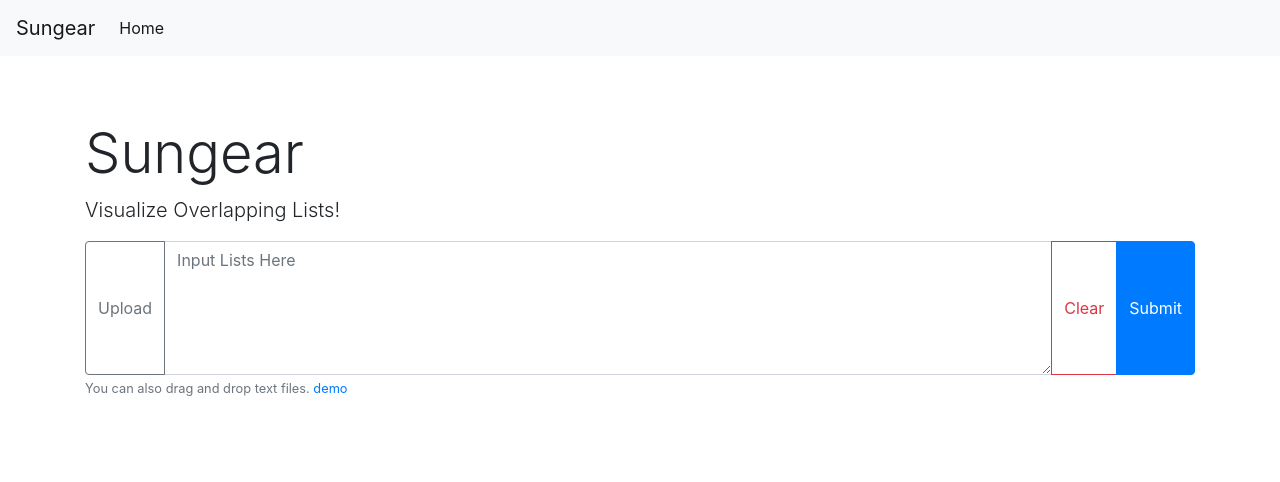
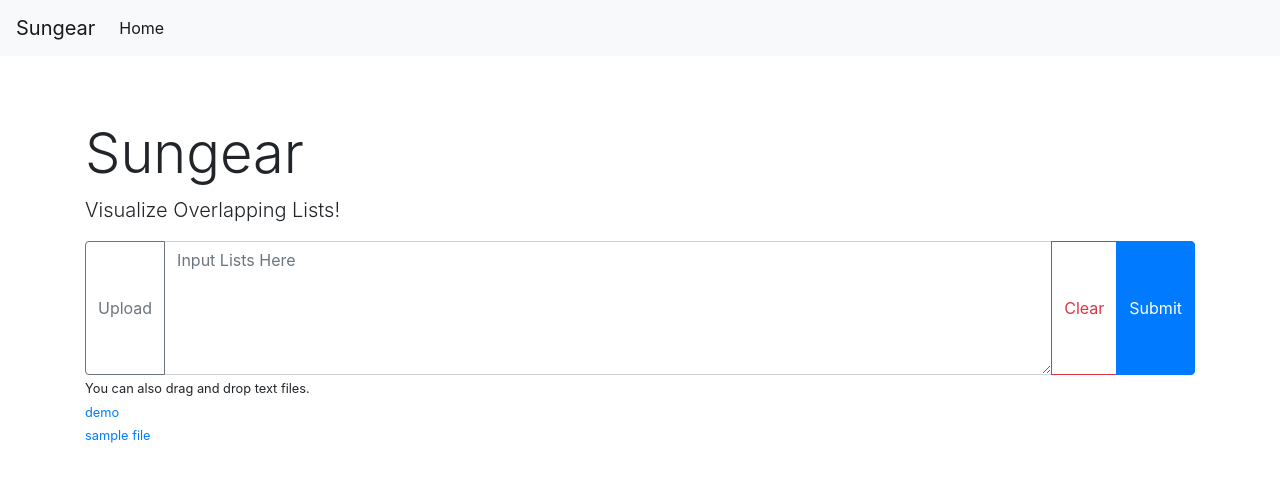
Before and after one commit to zachary822/sungear_react, a React app: page / in a window 1280 px wide. Shown: the top 482 px of the page. Built offline with nearby package versions, Linux system fonts and the light colour scheme.

Commit message:
Add link to sample file

```diff
--- a/src/components/query.jsx
+++ b/src/components/query.jsx
@@ -7,6 +7,7 @@ import {connect} from "react-redux";
 import PropTypes from "prop-types";
 import {getSungear, setQuery} from "../actions";
 import classNames from "classnames";
+import fileUrl from '../sample/Nemhauser_et_al_hormones.txt';
 
 class QueryBody extends React.Component {
   constructor(props) {
@@ -111,8 +112,6 @@ class QueryBody extends React.Component {
   demoClick(e) {
     e.preventDefault();
 
-    const fileUrl = require('../sample/Nemhauser_et_al_hormones.txt');
-
     fetch(fileUrl)
       .then((resp) => resp.text())
       .then((text) => {
@@ -158,8 +157,14 @@ class QueryBody extends React.Component {
                     <button className="btn btn-primary">Submit</button>
                   </div>
                 </div>
+                <small>
+                  You can also drag and drop text files.
+                </small>
                 <small className="form-text text-muted">
-                  You can also drag and drop text files. <a href="#" onClick={this.demoClick.bind(this)}>demo</a>
+                  <a href="#" onClick={this.demoClick.bind(this)}>demo</a>
+                </small>
+                <small className="form-text text-muted">
+                  <a href={fileUrl} download>sample file</a>
                 </small>
               </div>
               <input type="file" hidden ref={this.fileInput} onChange={this.handleFileInput.bind(this)}/>
```
